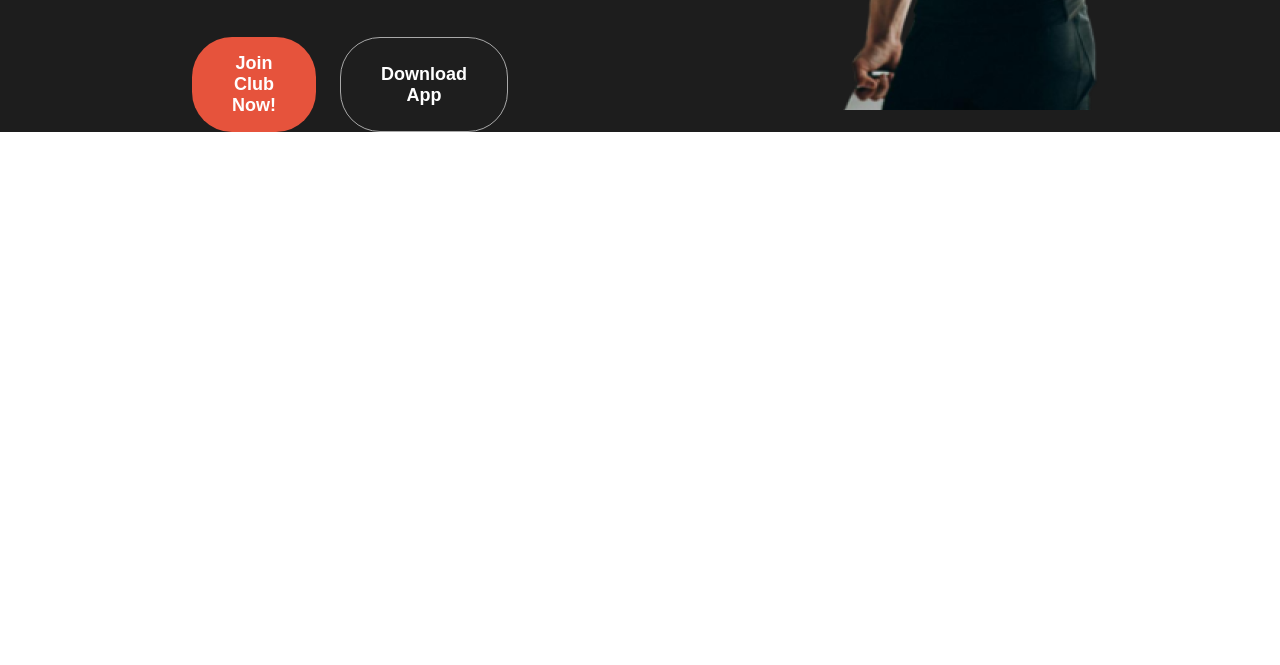
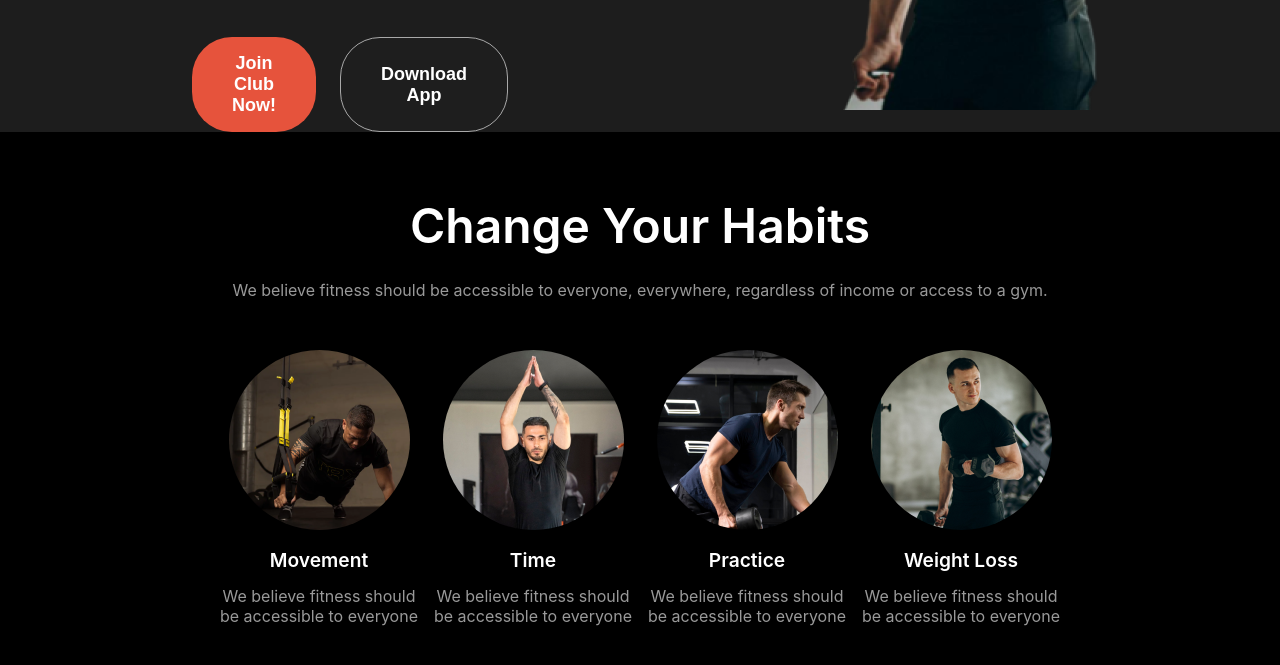
Before and after one commit to sabbirashihab/Assignment-02, a plain HTML site: page index.html in a window 1280 px wide. Shown: the part 583-1248 px from the top of the page. Before the commit the page ends 800 px from the top, so only its background shows below. Drawn offline with Linux system fonts and the light colour scheme.

Commit message:
habits section done

```diff
--- a/index.html
+++ b/index.html
@@ -55,7 +55,62 @@
     </header>
 
     <main>
+        <section class="change-your-habits">
+            <div class="section-title">
+                Change Your Habits
+            </div>
+            <div class="section-description">
+                We believe fitness should be accessible to everyone, everywhere, regardless of income or access to a
+                gym.
+            </div>
+            <div class="habits-container">
+                <div class="habit">
+                    <div class="habit-image">
+                        <img src="images/image 3.png" alt="">
+                    </div>
+                    <div class="habit-title">
+                        Movement
+                    </div>
+                    <div class="habit-text">
+                        We believe fitness should be accessible to everyone
+                    </div>
+                </div>
+                <div class="habit">
+                    <div class="habit-image">
+                        <img src="images/image 2.png" alt="">
+                    </div>
+                    <div class="habit-title">
+                        Time
+                    </div>
+                    <div class="habit-text">
+                        We believe fitness should be accessible to everyone
+                    </div>
+                </div>
+                <div class="habit">
+                    <div class="habit-image">
+                        <img src="images/image 4.png" alt="">
+                    </div>
+                    <div class="habit-title">
+                        Practice
+                    </div>
+                    <div class="habit-text">
+                        We believe fitness should be accessible to everyone
+                    </div>
+                </div>
+                <div class="habit">
+                    <div class="habit-image">
+                        <img src="images/image 5.png" alt="">
+                    </div>
+                    <div class="habit-title">
+                        Weight Loss
+                    </div>
+                    <div class="habit-text">
+                        We believe fitness should be accessible to everyone
+                    </div>
+                </div>
 
+            </div>
+        </section>
     </main>
 
     <footer>
--- a/styles.css
+++ b/styles.css
@@ -30,7 +30,7 @@ main {
 section {
     max-width: 70%;
     margin: 0 auto;
-    padding: 10px 0;
+    padding: 4rem 0;
 }
 
 /* header styles */
@@ -176,3 +176,48 @@ header {
     color: rgba(255, 255, 255, 0.65);
     font-size: 1rem;
 }
+
+/* habit section styles */
+.section-title {
+    color: white;
+    font-size: 3rem;
+    font-weight: 600;
+    text-align: center;
+    margin-bottom: 25px;
+}
+
+.section-description {
+    font-size: 1rem;
+    color: rgba(255, 255, 255, 0.6);
+    text-align: center;
+    margin-bottom: 30px;
+}
+
+.habits-container {
+    padding: 20px;
+    display: flex;
+    justify-content:space-between;
+    text-align: center;
+    align-items: center;
+}
+
+.habit {
+    max-width: 250px;
+    max-height: 250px;
+}
+
+.habit-image img {
+    border-radius: 50%;
+}
+
+.habit-title {
+    font-size: 1.2rem;
+    font-weight: 600;
+    color: white;
+    margin: 14px 0;
+}
+
+.habit-text {
+    font-size: 1rem;
+    color: rgba(255, 255, 255, 0.6);
+}
```
